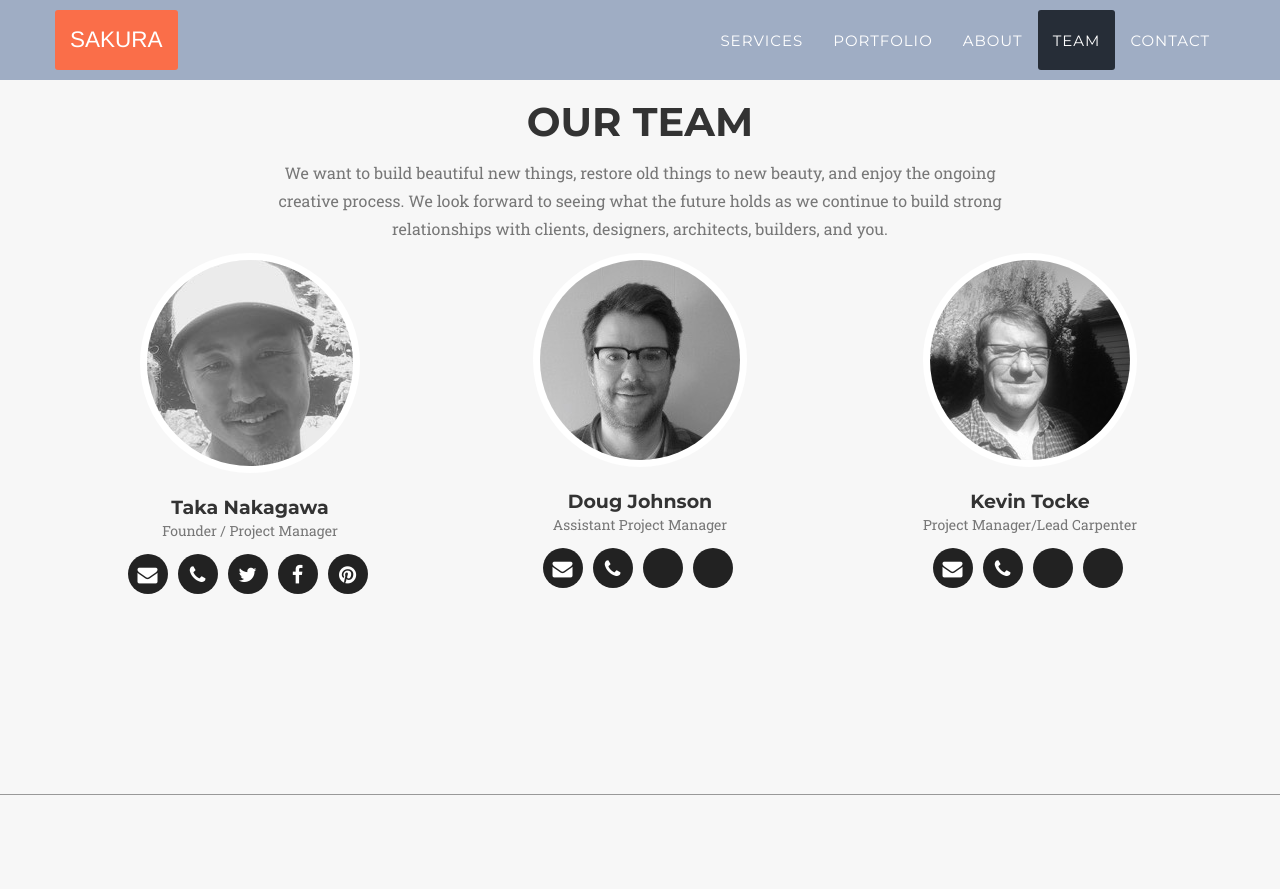
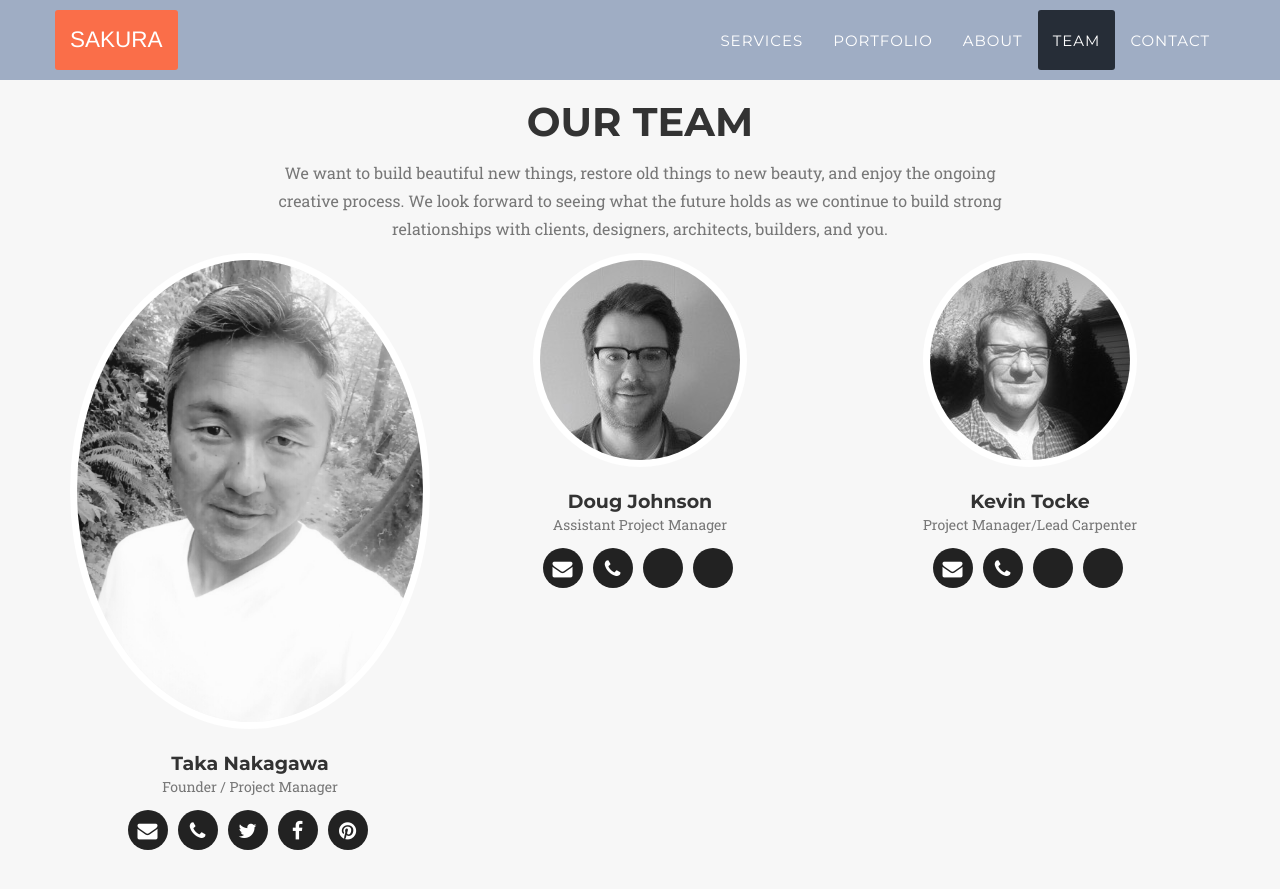
Before and after one commit to whaleen/sakuragroup.co, a Jekyll site: the page built from index.html, in a window 1280 px wide and 900 px high, scrolled down 5460 px. Shown: the top 889 px of the window. Built offline with Jekyll 4.4.1, drawn with Linux system fonts in a browser that asks for light colours; some web fonts are replaced.

Commit message:
changed taka’s pic and added cc icon to footer

```diff
--- a/_includes/footer.html
+++ b/_includes/footer.html
@@ -9,6 +9,8 @@
                         <li><a href="mailto:taka@sakuragroup.co"><i class="fa fa-envelope"></i></a>
                         {% for network in site.social %}
                         <li><a href="{{ network.url }}"><i class="fa fa-{{ network.title }}"></i></a>
+                        </li>
+                        <li><i class="fa fa-credit-card"></i></a>
                         </li>
                         {% endfor %}
                     </ul>
```
Also changed, not shown: img/team/1.jpg, img/team/5.jpg (added).
